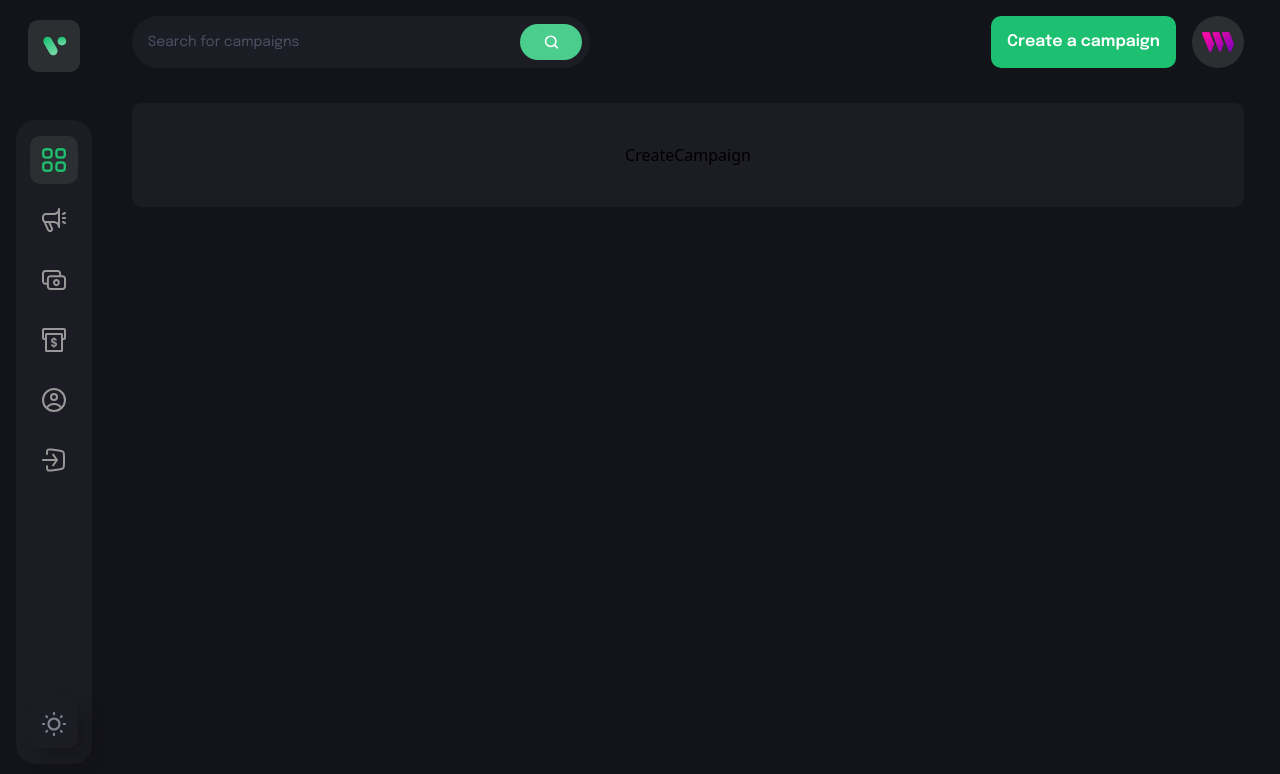
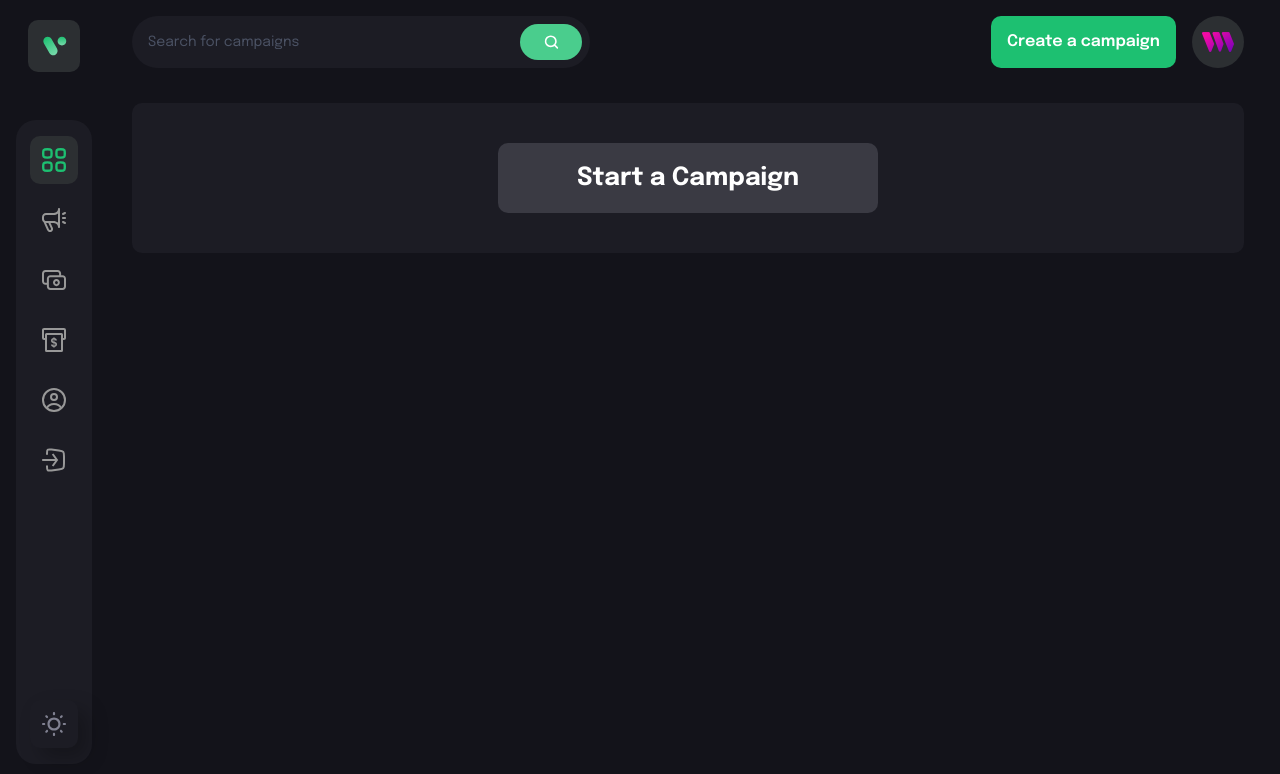
Before and after one commit to vcristian1/SmartCampaigns, a React (Vite) app in the folder client/: page /create-campaign in a window 1280 px wide. Shown: the top 774 px of the page. Built offline with nearby package versions, Linux system fonts and the light colour scheme; what @thirdweb-dev/react would draw is missing.

Commit message:
added h1 and div containing the h1 with styling that says Start a campaign on the Create campaign page

```diff
--- a/client/src/pages/CreateCampaign.jsx
+++ b/client/src/pages/CreateCampaign.jsx
@@ -19,7 +19,12 @@ const CreateCampaign = () => {
   });
 
   return (
-    <div className='bg-[#1c1c24] flex justify-center items-center flex-col rounded-[10px] sm:p-10 p-4'>CreateCampaign</div>
+    <div className='bg-[#1c1c24] flex justify-center items-center flex-col rounded-[10px] sm:p-10 p-4'>
+      {isLoading && 'Loader...'}
+      <div className='flex justify-center itmes-center p-[16px] sm:min-w-[380px] bg-[#3a3a43] rounded-[10px]'>
+        <h1 className='font-epilogue font-bold sm:text-[25px] text-[18px] leading-[38px] text-white'>Start a Campaign</h1>
+      </div>
+    </div>
   )
 }
 
```
